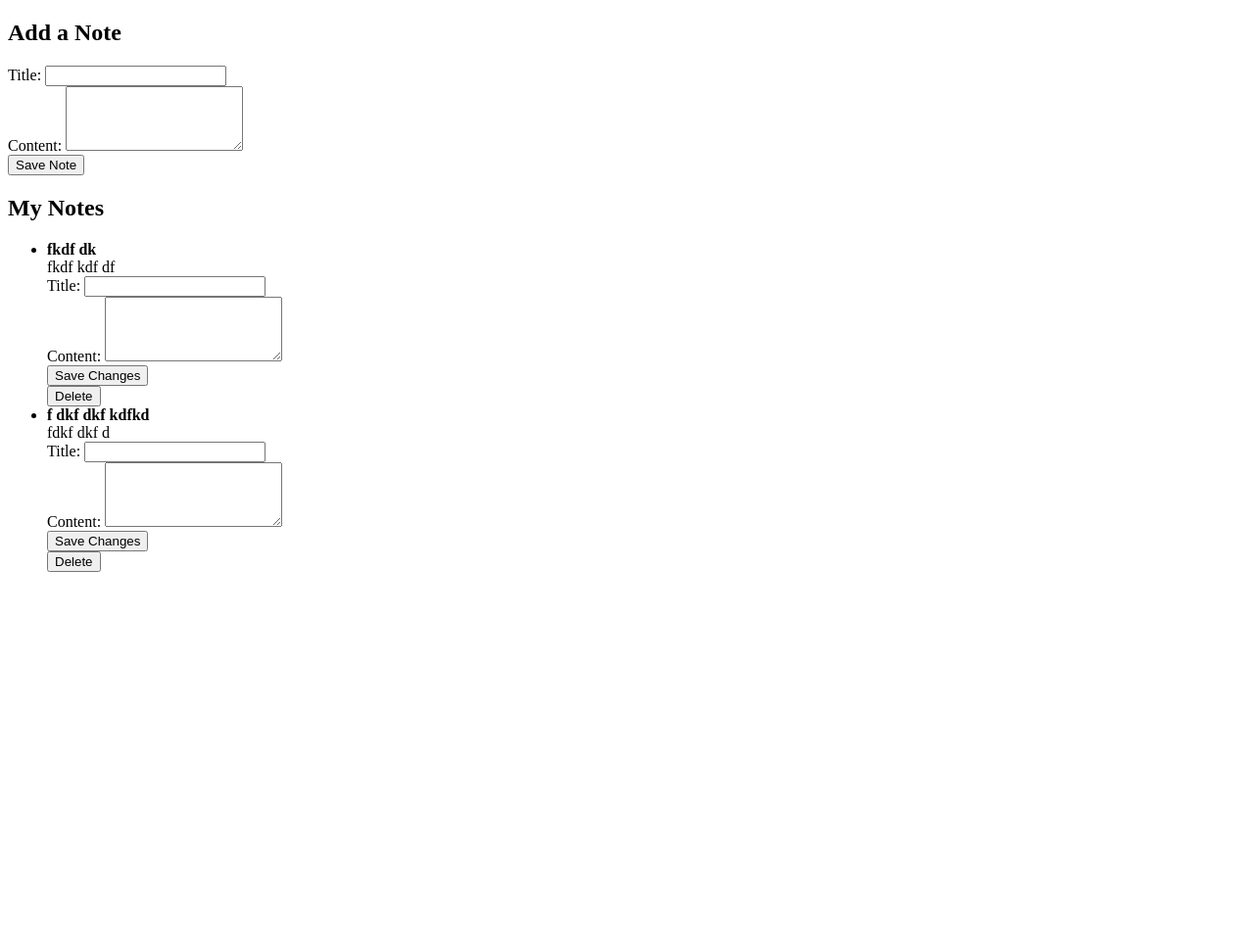
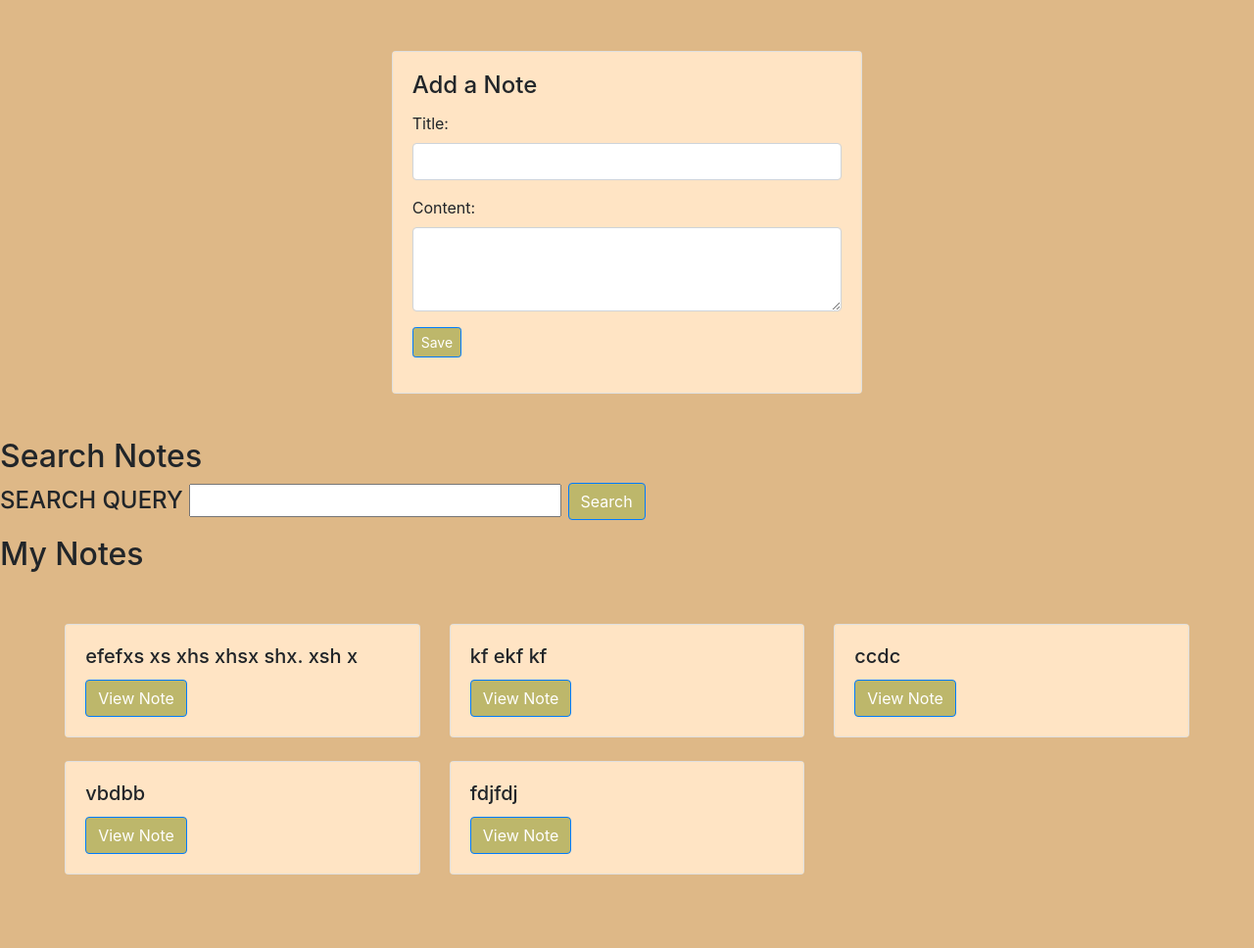
Before and after one commit to ilakshaygupt/notesapp, a Django app: page / in a window 1280 px wide. Shown: the whole page at 98% size. Before the commit the page ends 800 px from the top, so only its background shows below. Run offline with Django 4.2, Linux system fonts and the light colour scheme; data comes from the database, SQL or seed files in the repository; some libraries are stand-ins or nearby versions.

Commit message:
feat : search

```diff
--- a/notes/forms.py
+++ b/notes/forms.py
@@ -5,3 +5,6 @@ class NoteForm(forms.ModelForm):
     class Meta:
         model = Note
         fields = ['title', 'content']
+
+class SearchForm(forms.Form):
+    search_query = forms.CharField(max_length=100, required=False)
--- a/notes/templates/notes/home.html
+++ b/notes/templates/notes/home.html
@@ -1,48 +1,63 @@
-<!DOCTYPE html>
-<html>
-<head>
-    <meta charset="utf-8">
-    <title>Notes App</title>
-</head>
-<body>
+{% extends 'base.html' %}
+{% block content %}
+<style>
+    body {
+        background-color: burlywood;
+        align-items: center;
+    }
+    .row {
+        margin: 4%;
+    }
+    .card-body {
+        background-color: bisque;
+    }
+    .btn {
+        background-color: darkkhaki;
+    }
+</style>
 
 <section id="note-form">
-        <h2>Add a Note</h2>
+    <div class="container">
+        <div class="row justify-content-center">
+            <div class="col-md-6">
+                <div class="card mt-2">
+                    <div class="card-body">
+                        <h4 class="card-title">Add a Note</h4>
                         <form method="post" action="{% url 'create_note' %}">
                             {% csrf_token %}
+                            <div class="form-group">
                                 <label for="title">Title:</label>
-            <input type="text" id="title" name="title" required>
-            <br>
+                                <input type="text" class="form-control" id="title" name="title" required>
+                            </div>
+                            <div class="form-group">
                                 <label for="content">Content:</label>
-            <textarea id="content" name="content" rows="4" required></textarea>
-            <br>
-            <button type="submit">Save Note</button>
+                                <textarea class="form-control" id="content" name="content" rows="3" required></textarea>
+                            </div>
+                            <button type="submit" class="btn btn-primary btn-sm">Save</button>
                         </form>
+                    </div>
+                </div>
+            </div>
+        </div>
+    </div>
 </section>
 
+<h2>Search Notes</h2>
+<form method="get">
+    <h4>SEARCH QUERY {{ search_form.search_query }} <button type="submit" class="btn btn-primary">Search</button></h4>
+</form>
+
 <h2>My Notes</h2>
-    <ul>
+<div class="row">
     {% for note in notes %}
-        <li>
-            <b>{{ note.title }}</b><br>
-            {{ note.content }}
-            </br>
-            <form method="post" action="{% url 'edit_note' id=note.id %}">
-                {% csrf_token %}
-                <label for="title">Title:</label>
-                <input type="text" id="title" name="title" value="{{ form.title.value }}">
-                <br>
-                <label for="content">Content:</label>
-                <textarea id="content" name="content" rows="4">{{ form.content.value }}</textarea>
-                <br>
-                <button type="submit">Save Changes</button>
-            </form>
-            <form method="post" action="{% url 'delete_note' id=note.id %}">
-                {% csrf_token %}
-                <button type="submit">Delete</button>
-            </form>
-        </li>
+        <div class="col-md-4">
+            <div class="card mb-4">
+                <div class="card-body">
+                    <h5 class="card-title">{{ note.title }}</h5>
+                    <a href="{% url 'view_note' id=note.id %}" class="btn btn-primary">View Note</a>
+                </div>
+            </div>
+        </div>
     {% endfor %}
-    </ul>
-</body>
-</html>
+</div>
+{% endblock %}
--- a/notes/urls.py
+++ b/notes/urls.py
@@ -1,11 +1,11 @@
 from django.urls import path
+
 from . import views
 
 urlpatterns = [
     path('', views.home, name='home'),
     path('create_note/',views.create_note,name="create_note"),
     path('delete/<int:id>/', views.delete_note, name='delete_note'),
-    path('edit_note/<int:id>/', views.edit_note, name='edit_note')
-
-
+    path('edit_note/<int:id>/', views.edit_note, name='edit_note'),
+    path('view_note/<int:id>',views.view_note,name="view_note")
 ]
--- a/notes/views.py
+++ b/notes/views.py
@@ -1,12 +1,19 @@
-from django.shortcuts import render,redirect,get_object_or_404
+from django.shortcuts import get_object_or_404, redirect, render
+
+from .forms import NoteForm,SearchForm
 from .models import Note
-from .forms import NoteForm
 
 
 def home(request):
     notes = Note.objects.all()
-    return render(request, 'notes/home.html', {'notes': notes})
+    search_form = SearchForm(request.GET)
 
+    if search_form.is_valid():
+        search_query = search_form.cleaned_data['search_query']
+        if search_query:
+            notes = Note.objects.filter(title__icontains=search_query)
+
+    return render(request, 'notes/home.html', {'notes': notes, 'search_form': search_form})
 
 def create_note(request):
     if request.method == 'POST':
@@ -14,6 +21,10 @@ def create_note(request):
         if form.is_valid():
             form.save()
             return redirect('home')
+
+def view_note(request,id):
+    note = get_object_or_404(Note, id=id)
+    return render(request, 'notes/view_note.html', {'note': note})
 
 def delete_note(request,id):
     if request.method=='POST':
@@ -24,13 +35,11 @@ def delete_note(request,id):
 
 def edit_note(request, id):
     note = get_object_or_404(Note, id=id)
-
     if request.method == 'POST':
         form = NoteForm(request.POST, instance=note)
         if form.is_valid():
-            form.save()  # Update the existing note with the edited data
+            form.save()
             return redirect('home')
     else:
-        form = NoteForm(instance=note)  # Pre-fill the form with existing data
-
+        form = NoteForm(instance=note)
     return render(request, 'notes/edit_note.html', {'form': form, 'note': note})
--- a/notesapp/settings.py
+++ b/notesapp/settings.py
@@ -55,7 +55,9 @@ ROOT_URLCONF = 'notesapp.urls'
 TEMPLATES = [
     {
         'BACKEND': 'django.template.backends.django.DjangoTemplates',
-        'DIRS': [],
+        'DIRS': [
+            BASE_DIR / 'templates'
+        ],
         'APP_DIRS': True,
         'OPTIONS': {
             'context_processors': [
--- /dev/null
+++ b/templates/base.html
@@ -0,0 +1,28 @@
+<html lang="en">
+
+<head>
+    <title>{% block title %}{% endblock %}</title>
+
+    <!-- CSS only -->
+    <link rel="stylesheet" href="https://stackpath.bootstrapcdn.com/bootstrap/4.5.0/css/bootstrap.min.css"
+        integrity="sha384-9aIt2nRpC12Uk9gS9baDl411NQApFmC26EwAOH8WgZl5MYYxFfc+NcPb1dKGj7Sk" crossorigin="anonymous">
+
+    <!-- JS, Popper.js, and jQuery -->
+    <script src="https://code.jquery.com/jquery-3.5.1.slim.min.js"
+        integrity="sha384-DfXdz2htPH0lsSSs5nCTpuj/zy4C+OGpamoFVy38MVBnE+IbbVYUew+OrCXaRkfj"
+        crossorigin="anonymous"></script>
+    <script src="https://cdn.jsdelivr.net/npm/popper.js@1.16.0/dist/umd/popper.min.js"
+        integrity="sha384-Q6E9RHvbIyZFJoft+2mJbHaEWldlvI9IOYy5n3zV9zzTtmI3UksdQRVvoxMfooAo"
+        crossorigin="anonymous"></script>
+    <script src="https://stackpath.bootstrapcdn.com/bootstrap/4.5.0/js/bootstrap.min.js"
+        integrity="sha384-OgVRvuATP1z7JjHLkuOU7Xw704+h835Lr+6QL9UvYjZE3Ipu6Tp75j7Bh/kR0JKI"
+        crossorigin="anonymous"></script>
+
+    </head>
+<body>
+
+    {% block content %}
+    {% endblock %}
+</body>
+
+</html>
```
Also changed, not shown: notes/templates/notes/edit_note.html (added, +38 -0 lines), notes/templates/notes/view_note.html (added, +40 -0 lines), db.sqlite3. Lines whose indentation alone changed are shown as unchanged.
